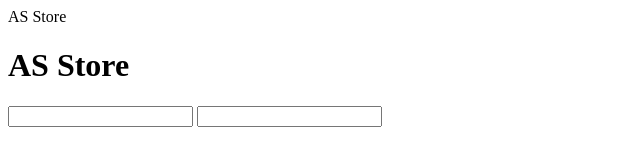
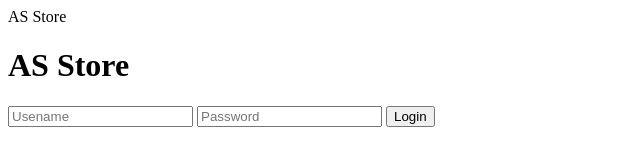
Before and after one commit to S-SharpCoder/astore.github.io, a plain HTML site: page index.html in a window 1280 px wide. Shown: the whole page, without its empty margins (0-640 px from the left). Drawn offline with Linux system fonts and the light colour scheme.

Commit message:
Update index.html
Add Login Page

```diff
--- a/index.html
+++ b/index.html
@@ -7,8 +7,9 @@
   <body>
     <h1>AS Store  </h1>
     <form action="store.html" method ="post">
-      <input id= "usename">
-      <input id="password"  type = "password">
+      <input id= "usename" placeholder="Usename">
+      <input id="password"  placeholder="Password" type = "password">
+      <input id="button" type="submit" value="Login" name ="Login">
     </form>
   </body>
 </html>
```
